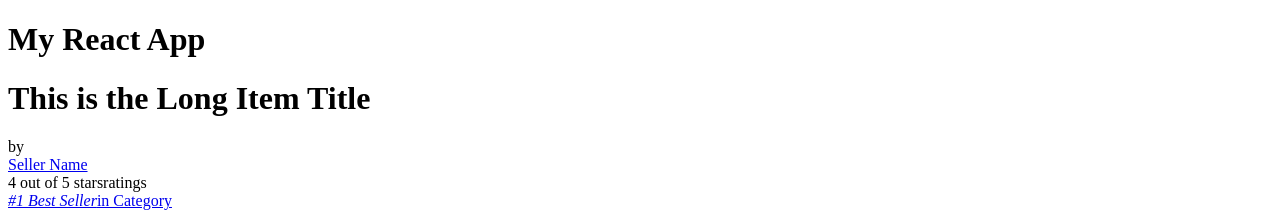
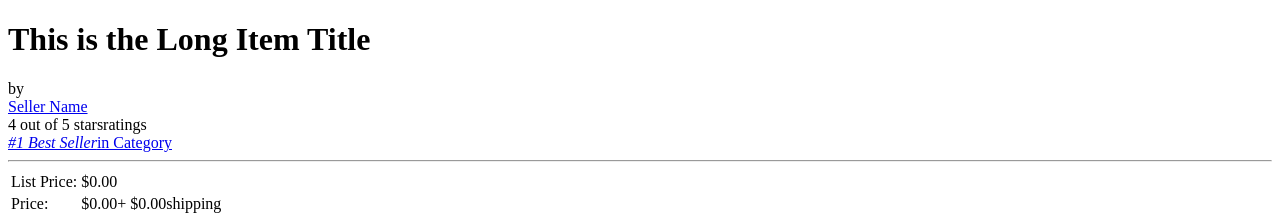
Before and after one commit to Quaran-Team/client-Amazin, a React app: page / in a window 1280 px wide. Shown: the top 215 px of the page. Built offline with nearby package versions, Linux system fonts and the light colour scheme.

Commit message:
skeleton

```diff
--- a/src/components/App.jsx
+++ b/src/components/App.jsx
@@ -10,7 +10,7 @@ class App extends Component {
     render(){
         return(
             <div>
-                <h1>My React App</h1>
+                {/* <h1>My React App</h1> */}
                 <Product />
                 {/* <CustomerReviewsContainer />
                 <QAcomponent />
```
